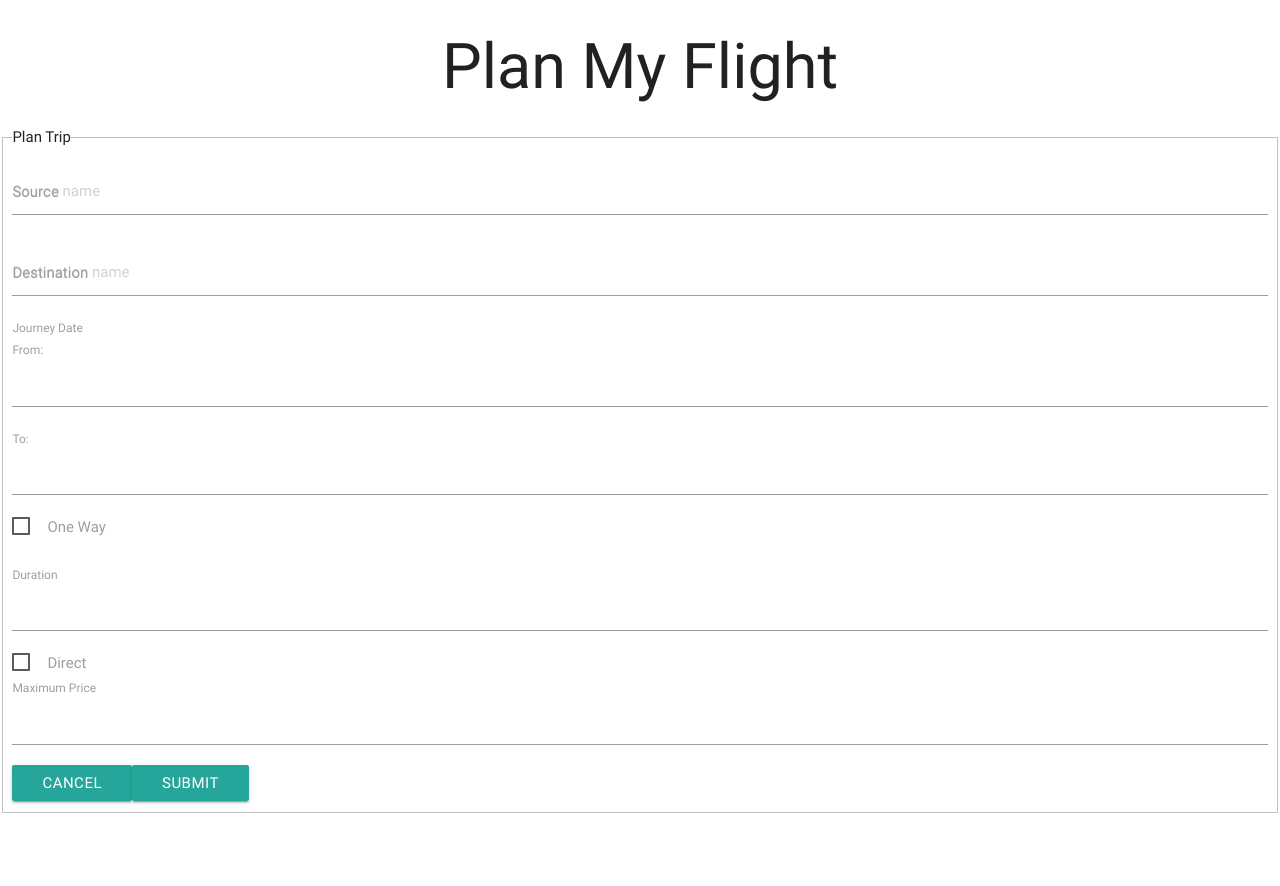
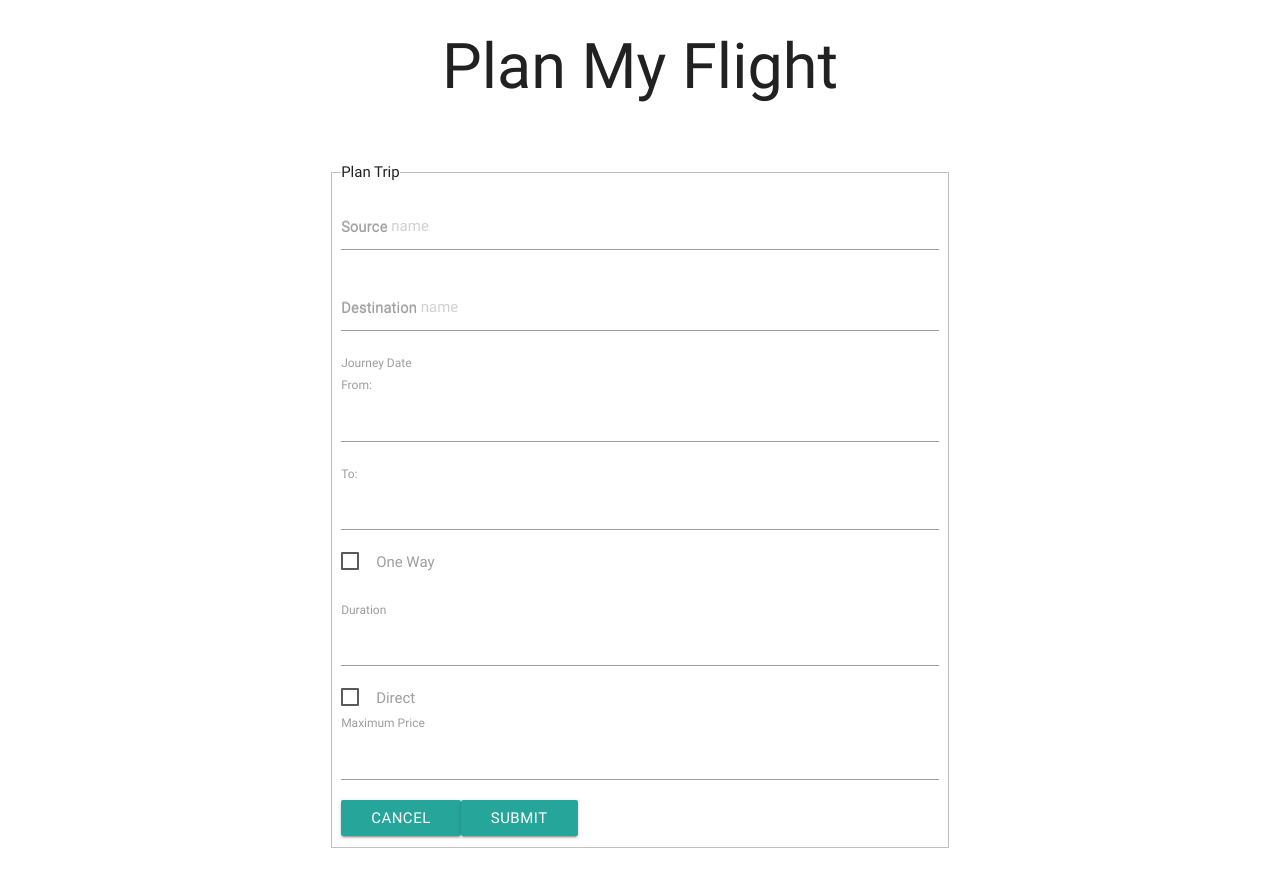
Before and after one commit to harsh-thakur/flightCrawler-FE, an Angular app: page / in a window 1280 px wide. Shown: the top 886 px of the page. Before the commit the page ends 833 px from the top, so only its background shows below. Built offline with nearby package versions, Linux system fonts and the light colour scheme.

Commit message:
layout updated

```diff
--- a/src/app/app.component.html
+++ b/src/app/app.component.html
@@ -4,8 +4,10 @@
     {{ title }}
   </h1>
   </div>
+  <!-- <ng-container> -->
+      <div class="container" style="max-width:600px;margin:60px auto;">
       <div class="row custom-row">
-    <div class= "col-sm-5 custom-container jumbotron">
+          <!-- <div class= "col-sm-5 custom-container jumbotron"> -->
 
             <form class="form-horizontal">
                 <fieldset>
@@ -63,8 +65,11 @@
                     </div>
                 </fieldset>
             </form>
+          <!-- </div> -->
         </div>
         </div>
+    <!-- </ng-container> -->
+
   <!-- <div class="container">
       <div class="row">
 
```
Lines whose indentation alone changed are shown as unchanged.
